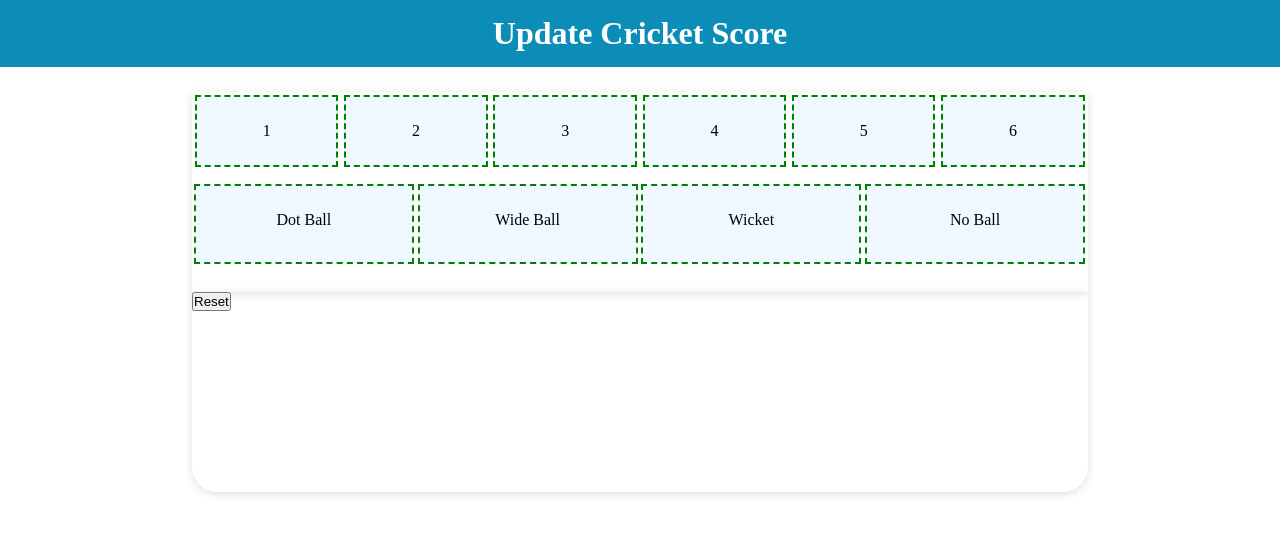
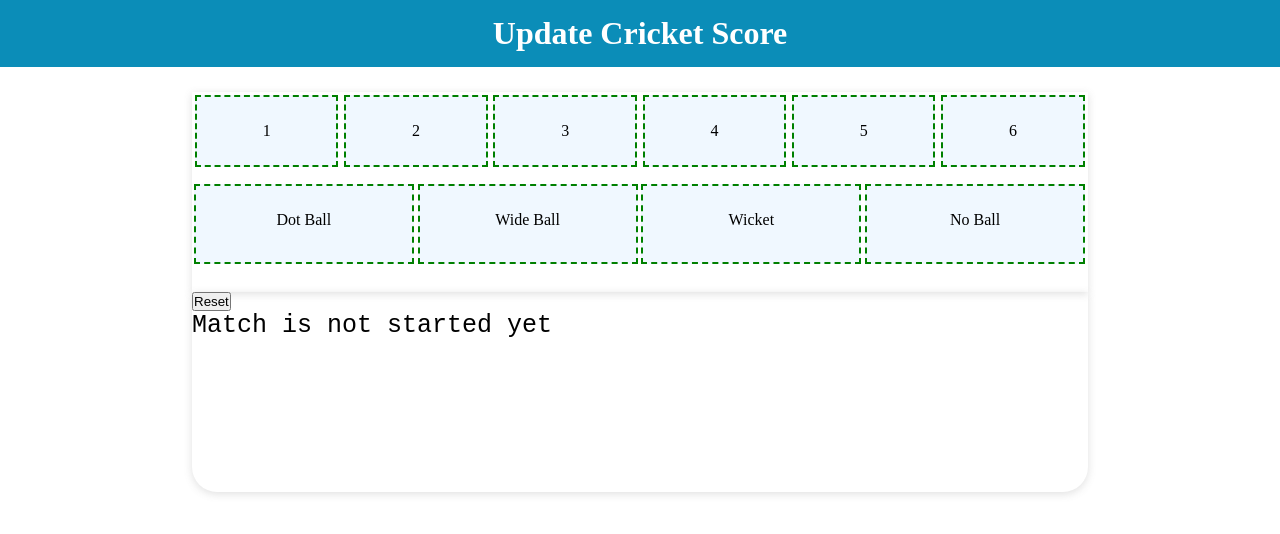
Before and after one commit to Ankeshkewat/crico, a plain HTML site: page index.html in a window 1280 px wide. Both pictures are taken after a click on the button "Reset". Drawn offline with Linux system fonts and the light colour scheme.

Commit message:
default function added

```diff
--- a/index.js
+++ b/index.js
@@ -195,6 +195,7 @@ function Reset() {
    pre_t1.innerHTML = null;
    pre_t2.innerHTML = null;
    p.innerHTML = null;
+   HandleDefault();
 
 }
 
@@ -225,5 +226,13 @@ function DeclareResult(t1,t2){
 }
 
 function HandleDefault(){
-
+   let t1 = JSON.parse(localStorage.getItem("t1"));
+   let t2 = JSON.parse(localStorage.getItem("t2"));
+   if(t1 || t2){
+      ShowResult(t1,t1);
+   }else{
+      pre_t1.innerText = "Match is not started yet";
+      result.appendChild(pre_t1);
+   }
 }
+HandleDefault();
--- a/styles.css
+++ b/styles.css
@@ -20,11 +20,9 @@ header h1 {
     margin-top: 25px;
 }
 #container>div:first-child{
-    /* border: 2px solid blue; */
     height: 90px;
 }
 #container>div:last-child{
-    /* border: 2px solid red; */
     height: 80px;
 }
 #container>div:first-child p{
@@ -60,6 +58,9 @@ header h1 {
 
 pre{
     font-size: 25px;
+    width: 100%;
+    float: left;
+    overflow: auto;
 }
 #result p{
     font-size: 30px;
@@ -69,8 +70,11 @@ pre{
     border: 3px solid green;
 }
 
-@media only screen and (max-width:490px){
+@media only screen and (max-width:474px){
     #container>div:first-child{
         height: 155px;
     }
+    pre{
+        font-size: 20px;
+    }
 }
```
